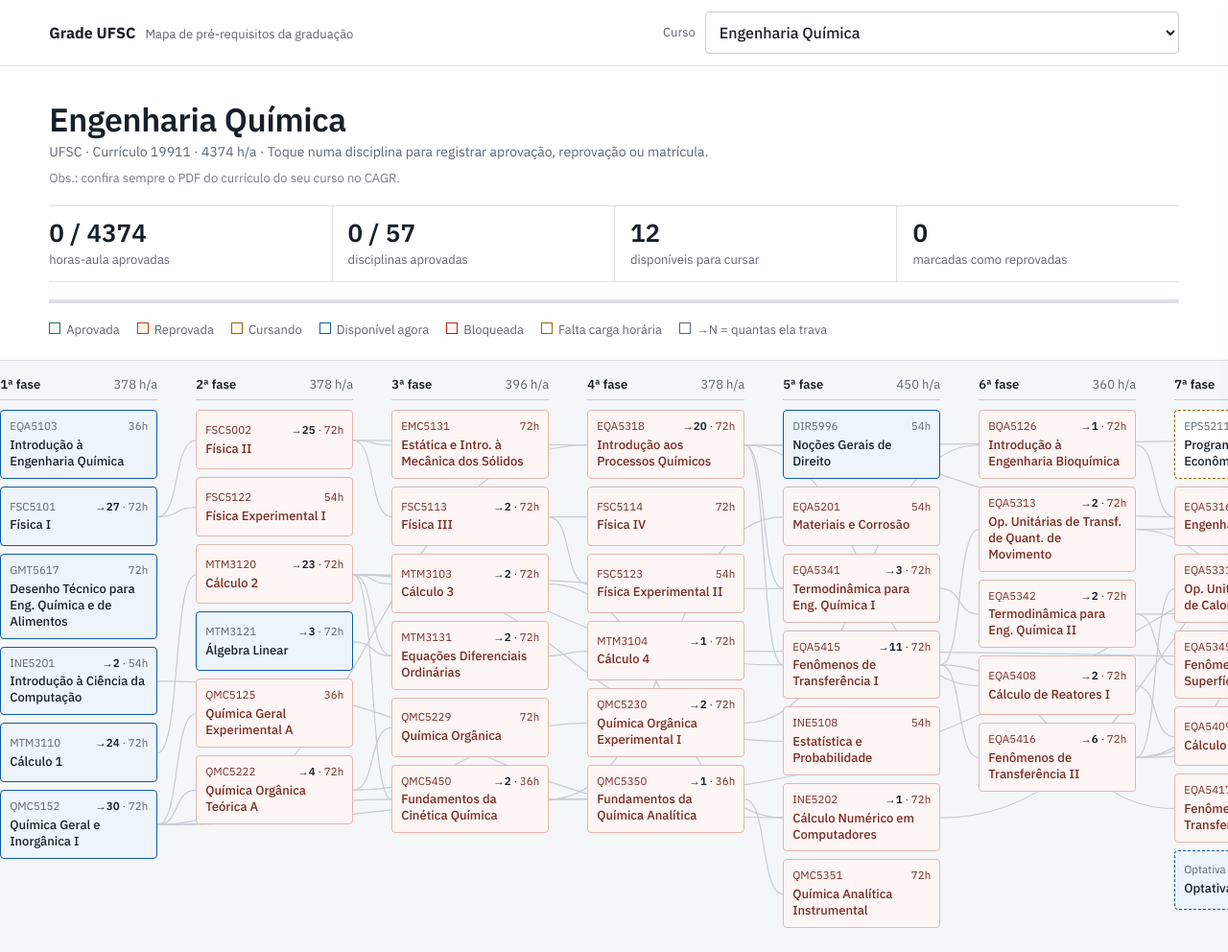
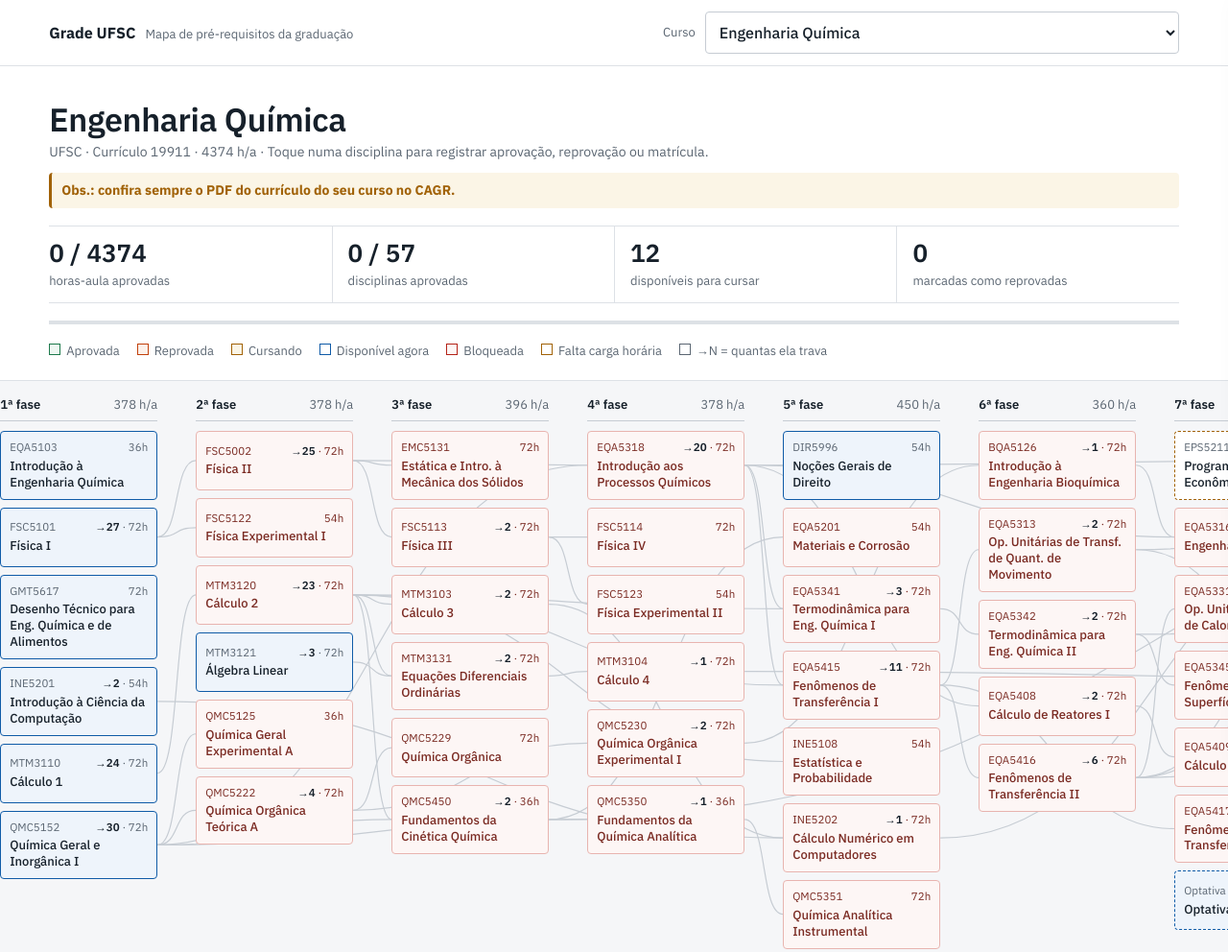
Before and after one commit to Edilson-666/Grade-curricular-ufsc, a plain HTML site: page index.html in a window 1280 px wide. Shown: the top 992 px of the page at 96% size. Drawn offline with Linux system fonts and the light colour scheme.

Commit message:
Destaca a observação do CAGR em negrito e cor
Co-Authored-By: Claude Opus 5.5 <noreply@anthropic.com>
Claude-Session: https://claude.ai/code/session_01SreqcxBYDpXT3zsq3GNNDF

```diff
--- a/index.html
+++ b/index.html
@@ -118,7 +118,7 @@ summary{cursor:pointer;font-weight:500;min-height:44px;display:flex;align-items:
 footer{padding:20px max(4vw,16px) 40px;font-size:12.5px;color:var(--mute);border-top:1px solid var(--line);background:var(--paper)}
 footer p{margin:0;max-width:880px}
 @media(prefers-reduced-motion:reduce){*{transition:none!important}}
-.obs{margin-top:6px;font-size:13px;opacity:.85}
+.sub.obs{margin-top:10px;font-size:14px;font-weight:700;color:var(--cur);background:var(--curbg);border-left:3px solid var(--cur);padding:8px 10px;border-radius:4px}
 </style>
 </head>
 <body>
```
